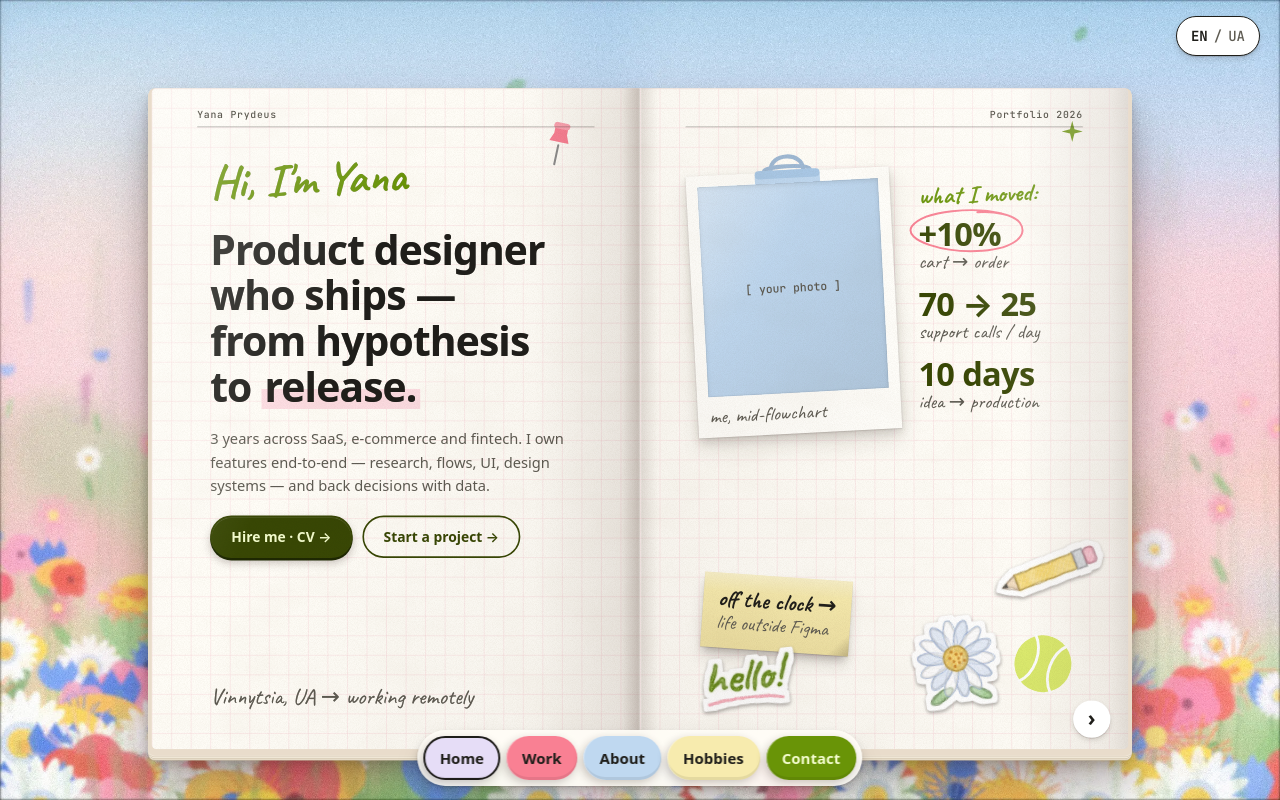
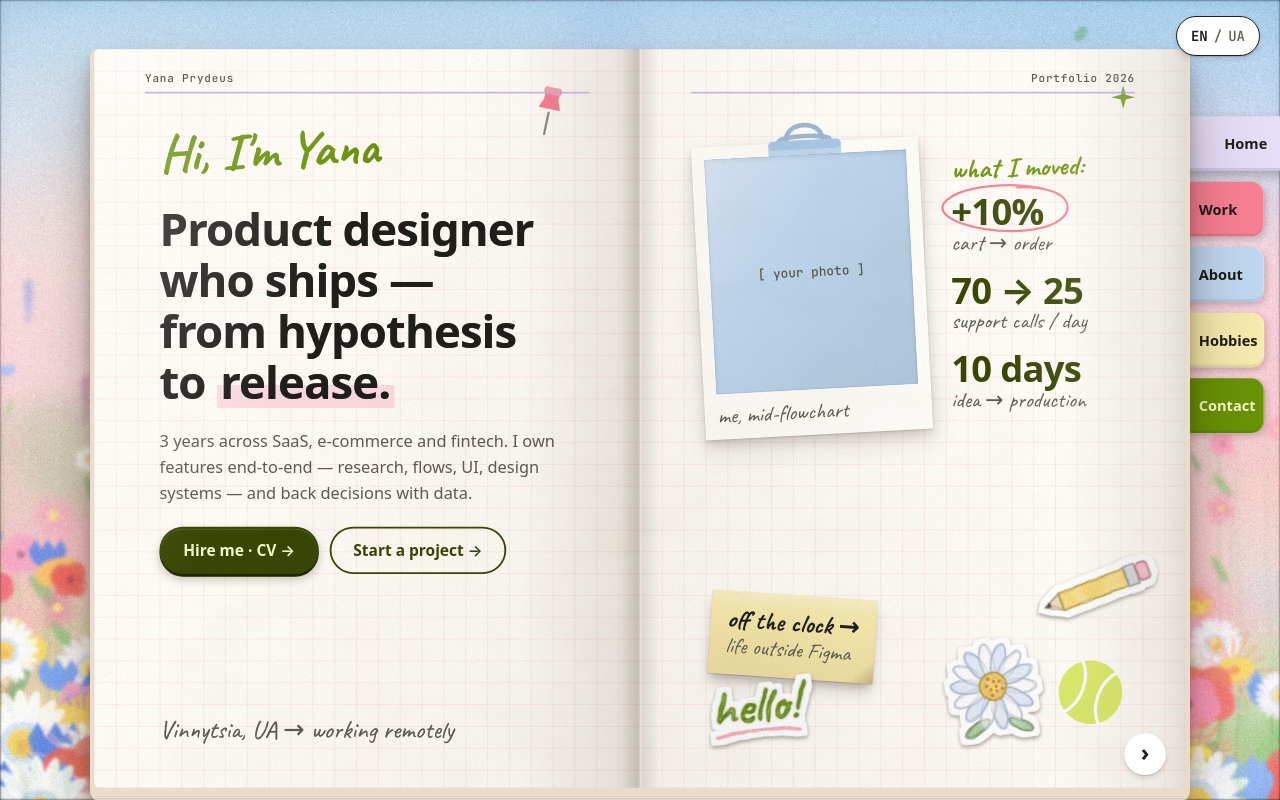
Before and after one commit to yana2026prvs/Landing-page, a plain HTML site: page index.html in a window 1280 px wide. Drawn offline with Linux system fonts and the light colour scheme; a web font is replaced by a local one.

Commit message:
Attach tabs to the notebook as pop-out bookmarks
- Tabs live inside the scaled stage and stick out from the spread edge
- Active bookmark slides further out with an overshoot, others tuck in
- Header rule takes the active bookmark colour
- Bottom bar on narrow screens lifts the active tab

Co-Authored-By: Claude Sonnet 5.5 <noreply@anthropic.com>
Claude-Session: https://claude.ai/code/session_011sYwercFEwGT9vV3Y1oJz4

```diff
--- a/css/style.css
+++ b/css/style.css
@@ -716,3 +716,51 @@ html.js main > .section.is-active { animation: sec-in .35s var(--ease-out); }
 @media (min-width: 1101px) and (min-width: 1420px) { html.js main { --stage-r: 128px; } }
 @media (min-width: 1101px) and (max-width: 1419px) { html.js main { --stage-b: 88px; } }
 @media (prefers-reduced-motion: reduce) { html.js main > .section.is-active { animation: none; } }
+
+/* ==========================================================
+   Bookmarks: tabs are attached to the notebook and pop out when active
+   ========================================================== */
+html.js main[data-tab="top"]     { --tab-c: #B9A5E8; }
+html.js main[data-tab="work"]    { --tab-c: #F98093; }
+html.js main[data-tab="about"]   { --tab-c: #8DB8E6; }
+html.js main[data-tab="hobbies"] { --tab-c: #E8C94F; }
+html.js main[data-tab="contact"] { --tab-c: #699407; }
+html.js .runhead { border-bottom: 2px solid color-mix(in srgb, var(--tab-c, #8a8579) 75%, transparent); transition: border-color .45s; }
+
+/* narrow screens: the bottom bar lifts the active tab */
+.tabs a[aria-current="true"] { font-weight: 700; }
+@media (max-width: 1100px) {
+  html.js .tabs a { transition: transform .35s cubic-bezier(.34, 1.56, .64, 1), outline-color .2s; }
+  html.js .tabs a[aria-current="true"] { transform: translateY(-5px); }
+}
+
+@media (min-width: 1101px) {
+  html.js main { --stage-r: 24px !important; --stage-b: 0px !important; }
+  html.js main > nav {
+    grid-area: 1 / 1; position: relative; z-index: 1;
+    width: 1208px; height: 820px; pointer-events: none;
+    transform: scale(var(--fit, 1)); transform-origin: center center;
+  }
+  html.js main > nav .tabs {
+    position: absolute; top: 74px; left: calc(100% - 46px); right: auto; bottom: auto;
+    transform: none; flex-direction: column; gap: 12px; padding: 0; margin: 0;
+    background: none; box-shadow: none; border-radius: 0; max-width: none;
+    backdrop-filter: none; -webkit-backdrop-filter: none;
+  }
+  html.js main > nav .tabs a {
+    pointer-events: auto;
+    width: 128px; height: 60px; padding: 0 0 0 56px; border-radius: 0 14px 14px 0;
+    font-size: 16px; justify-content: flex-start;
+    box-shadow: 2px 3px 8px rgba(40, 25, 20, .22), inset -1px 0 0 rgba(255, 255, 255, .4), inset 0 -3px 0 rgba(0, 0, 0, .08);
+    transform: translateX(0);
+    transition: transform .55s cubic-bezier(.34, 1.56, .64, 1), box-shadow .3s;
+    outline: 0;
+  }
+  html.js main > nav .tabs a:hover { transform: translateX(10px); }
+  html.js main > nav .tabs a[aria-current="true"] {
+    transform: translateX(28px); font-weight: 700;
+    box-shadow: 4px 5px 12px rgba(40, 25, 20, .28), inset -1px 0 0 rgba(255, 255, 255, .5), inset 0 -3px 0 rgba(0, 0, 0, .1);
+  }
+  html.js main > nav .tabs a:focus-visible { outline: 3px solid var(--grass); outline-offset: 2px; }
+}
+@media (prefers-reduced-motion: reduce) { html.js main > nav .tabs a { transition: none; } }
--- a/index.html
+++ b/index.html
@@ -38,15 +38,6 @@
     <span data-lang-opt="en" aria-current="true">EN</span><span aria-hidden="true">/</span><span data-lang-opt="ua">UA</span>
   </button>
 
-  <nav aria-label="Sections">
-    <ul class="tabs">
-      <li><a class="tab--home" href="#top" data-i18n="nav.home">Home</a></li>
-      <li><a class="tab--work" href="#work" data-i18n="nav.work">Work</a></li>
-      <li><a class="tab--about" href="#about" data-i18n="nav.about">About</a></li>
-      <li><a class="tab--hobbies" href="#hobbies" data-i18n="nav.hobbies">Hobbies</a></li>
-      <li><a class="tab--contact" href="#contact" data-i18n="nav.contact">Contact</a></li>
-    </ul>
-  </nav>
 
   <main id="main">
     <!-- ============ HERO ============ -->
@@ -264,6 +255,15 @@
         </div>
       </div>
     </section>
+    <nav aria-label="Sections">
+      <ul class="tabs">
+        <li><a class="tab--home" href="#top" data-i18n="nav.home">Home</a></li>
+        <li><a class="tab--work" href="#work" data-i18n="nav.work">Work</a></li>
+        <li><a class="tab--about" href="#about" data-i18n="nav.about">About</a></li>
+        <li><a class="tab--hobbies" href="#hobbies" data-i18n="nav.hobbies">Hobbies</a></li>
+        <li><a class="tab--contact" href="#contact" data-i18n="nav.contact">Contact</a></li>
+      </ul>
+    </nav>
   </main>
 
   <footer class="footer"><p>© 2026 Yana Prydeus</p></footer>
--- a/js/main.js
+++ b/js/main.js
@@ -104,6 +104,13 @@
 
   function idFromHash() { var h = (location.hash || '').slice(1); return sections[h] ? h : 'top'; }
 
+  function markTab(id) {
+    if (main) main.setAttribute('data-tab', id);
+    tabLinks.forEach(function (a) {
+      a.setAttribute('aria-current', a.getAttribute('href') === '#' + id ? 'true' : 'false');
+    });
+  }
+
   function setActive(id) {
     ORDER.forEach(function (k) {
       var el = sections[k]; if (!el) return;
@@ -113,9 +120,7 @@
       if (on) { el.removeAttribute('inert'); el.removeAttribute('aria-hidden'); }
       else { el.setAttribute('inert', ''); el.setAttribute('aria-hidden', 'true'); }
     });
-    tabLinks.forEach(function (a) {
-      a.setAttribute('aria-current', a.getAttribute('href') === '#' + id ? 'true' : 'false');
-    });
+    markTab(id);
     current = id;
     updateTurns();
     if (!stageMQ.matches) window.scrollTo(0, 0);
@@ -131,6 +136,7 @@
     if (!sections[id] || id === current || busy) return;
     if (!fromHashChange && location.hash !== '#' + id) { try { history.pushState(null, '', '#' + id); } catch (e) { location.hash = id; } }
     var from = current, dir = ORDER.indexOf(id) > ORDER.indexOf(from) ? 1 : -1;
+    markTab(id);
     if (!stageMQ.matches || reduce.matches || !from) { setActive(id); return; }
     busy = true;
     var A = sections[from], B = sections[id];
@@ -179,8 +185,8 @@
     if (!main) return;
     if (!stageMQ.matches) { main.style.removeProperty('--fit'); return; }
     var w = innerWidth, h = innerHeight;
-    var r = w >= 1420 ? 128 : 24, b = w >= 1420 ? 0 : 88;
-    var f = Math.min(1, (w - r - 24) / 1300, (h - b - 28) / 840);
+    // the notebook (1208) + clips on the left (≈50) + tabs sticking out on the right (≈90)
+    var f = Math.min(1, (w - 24) / 1380, (h - 28) / 840);
     main.style.setProperty('--fit', f.toFixed(3));
   }
 
```
